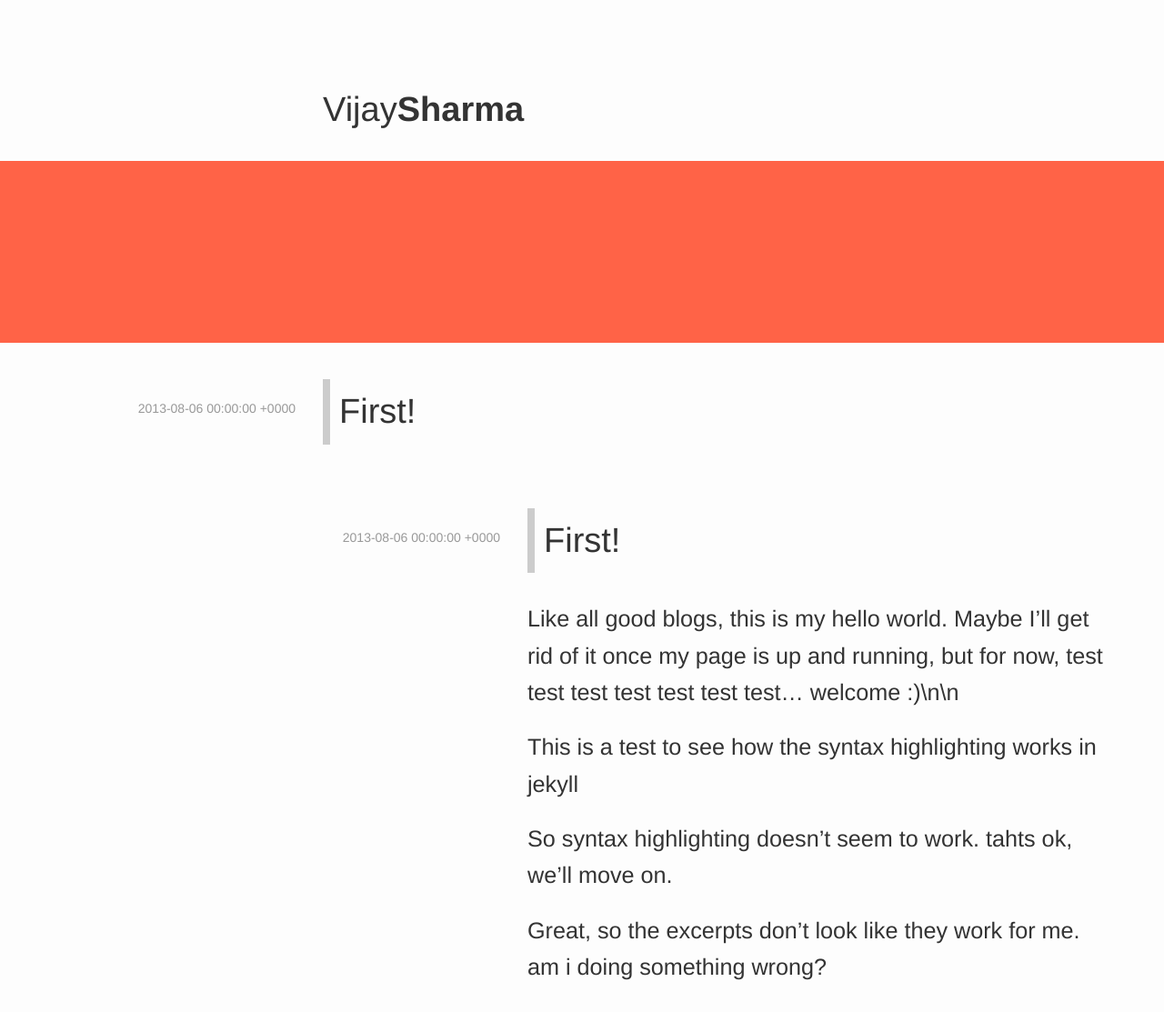
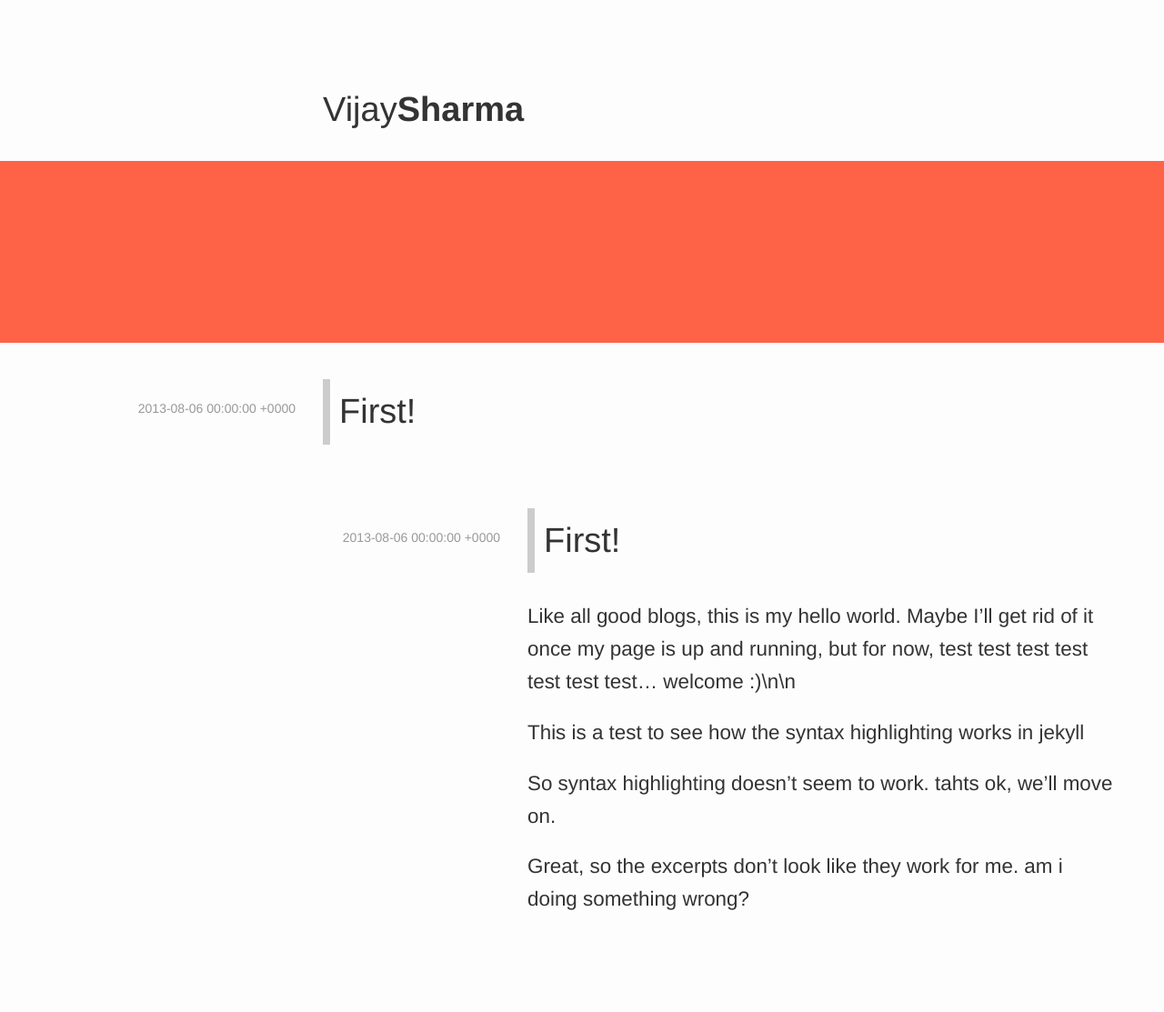
Before and after one commit to vijaysharm/vijaysharm.github.io, a Jekyll site: the page built from index.html, in a window 1280 px wide. Shown: the whole page at 91% size. Built offline with Jekyll 4.4.1, drawn with Linux system fonts in a browser that asks for light colours; the list of posts is cut into pages by our own code; after the commit the page ends 1037 px from its top, so only the background shows below that.

Commit message:
Fixed responsive look

```diff
--- a/_config.yml
+++ b/_config.yml
@@ -1,3 +1,2 @@
-excerpt_separator: "\n\n"
 paginate: 10
 exclude: [test.html]
--- a/_includes/post.html
+++ b/_includes/post.html
@@ -1,7 +1,7 @@
 <div class="container content">
 	<div class="row post">
 		<div class="col-lg-3">
-			<h5 class="text-right article_date text-muted"><time pubdate datetime="{{ post.date | date_to_string }}">{{ post.date | date: date_format }}</time></h5>
+			<h5 class="article_date text-muted"><time pubdate datetime="{{ post.date | date_to_string }}">{{ post.date | date: date_format }}</time></h5>
 		</div>
 		<div class="col-lg-9">
 			<h1 class="article_title">{{post.title}}</h1>
--- a/css/custom.css
+++ b/css/custom.css
@@ -20,10 +20,55 @@ body {
 .article_date {
 	margin-top: 65px;
 	text-transform: uppercase;
+	text-align: left;
 }
 
 .content p {
-	line-height: 160%;
-	font-size: 1.8em;
+	line-height: 130%;
+	font-size: 1.2em;
 	margin-bottom: 20px;
 }
+
+/** extra small devices (phones) */
+@media (min-width: 768px) {
+	.content p {
+		line-height: 120%;
+		font-size: 1.3em;
+		margin-bottom: 20px;
+	}
+}
+
+/** small devices (tablets) */
+@media (min-width: 768px) and (max-width: 991px) {
+	.content p {
+		line-height: 160%;
+		font-size: 1.4em;
+		margin-bottom: 20px;
+	}
+}
+
+/** Medium Devices (desktops) */
+@media (min-width: 992px) {
+	.content p {
+		line-height: 160%;
+		font-size: 1.5em;
+		margin-bottom: 20px;
+	}
+
+	.article_date {
+		text-align: right;
+	}
+}
+
+/** Large devices (TVs, large desktops) */
+@media (min-width: 1200px) {
+	.content p {
+		line-height: 160%;
+		font-size: 1.6em;
+		margin-bottom: 20px;
+	}
+
+	.article_date {
+		text-align: right;
+	}
+}
```
Also changed, not shown: test.html (+5 -36 lines).
